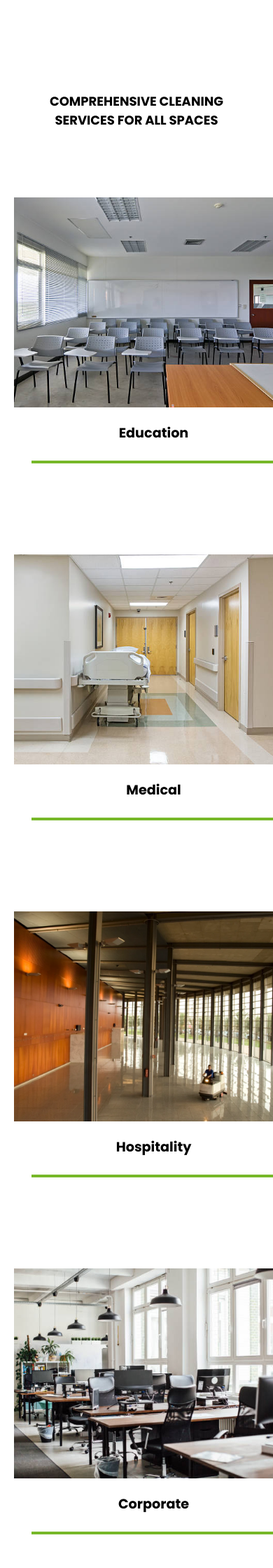
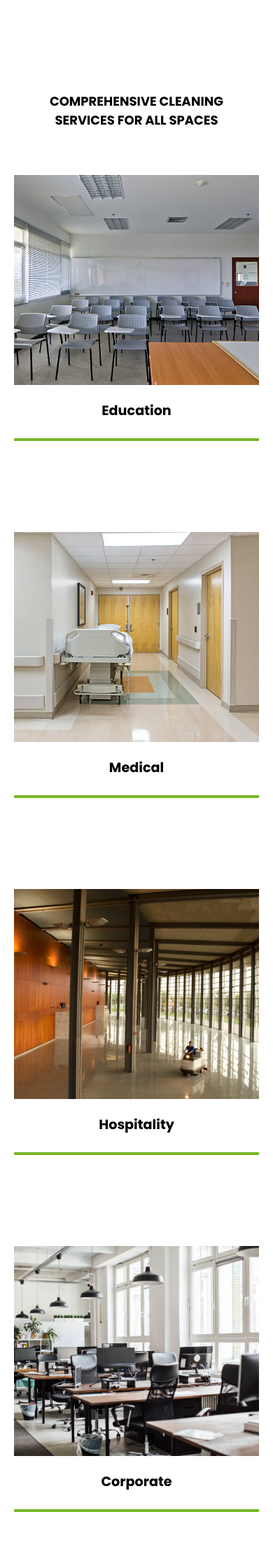
Before and after one commit to KarielM/EcoClean, a Django app: page / in a window 390 px wide. Shown: the part 1785-4025 px from the top of that part at 70% size. Run offline with Django 5.2, Linux system fonts and the light colour scheme; the page is wider than the window, and the part outside it is not shown.

Commit message:
fixed home/services responsiveness

```diff
--- a/EcoClean/App/static/css/style.css
+++ b/EcoClean/App/static/css/style.css
@@ -897,9 +897,16 @@ textarea.form-control {
 
     #serviceCardSec {
       grid-template-columns: repeat(1, 1fr);
+      place-content: center;
+      padding: 0;
+      margin: 0;
     }
 
-    .gallery .modal img {
+    #serviceCard img {
+      width: 100%;
+    }
+
+    # .gallery .modal img {
       width: 95%;
     }
 
```
